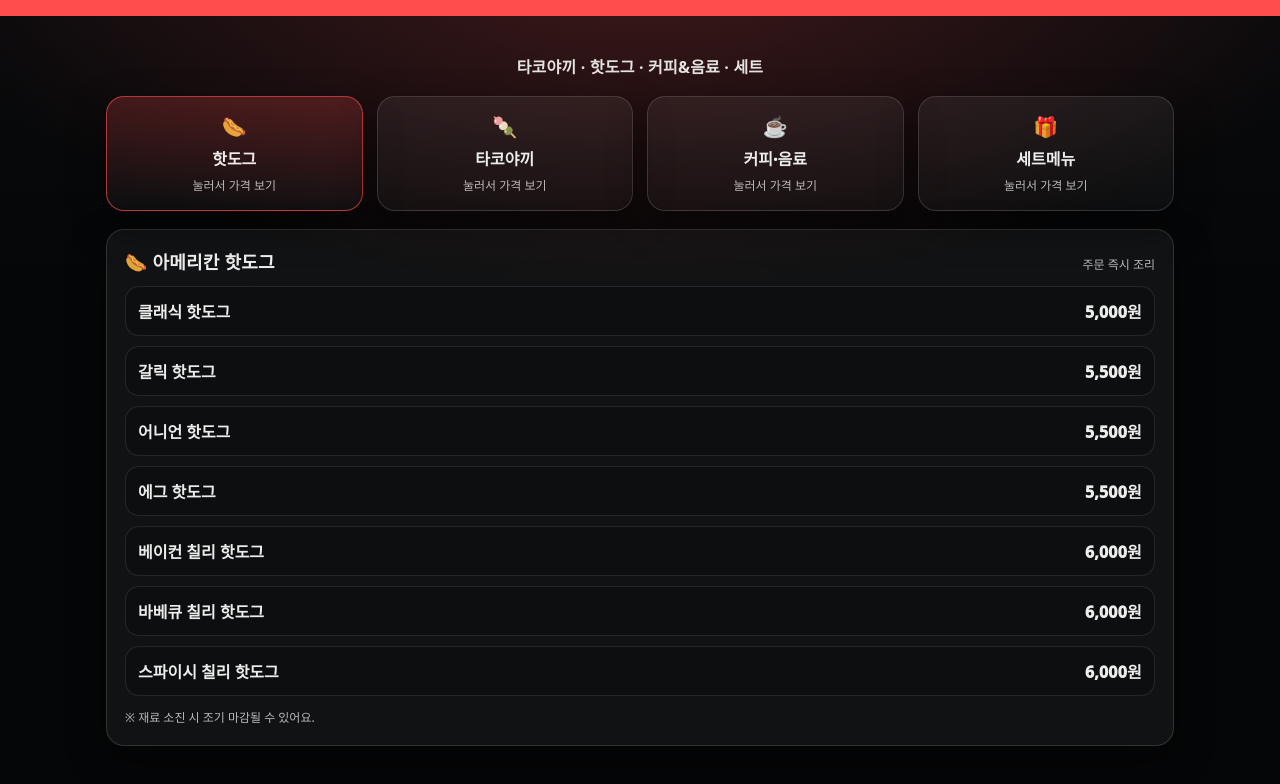
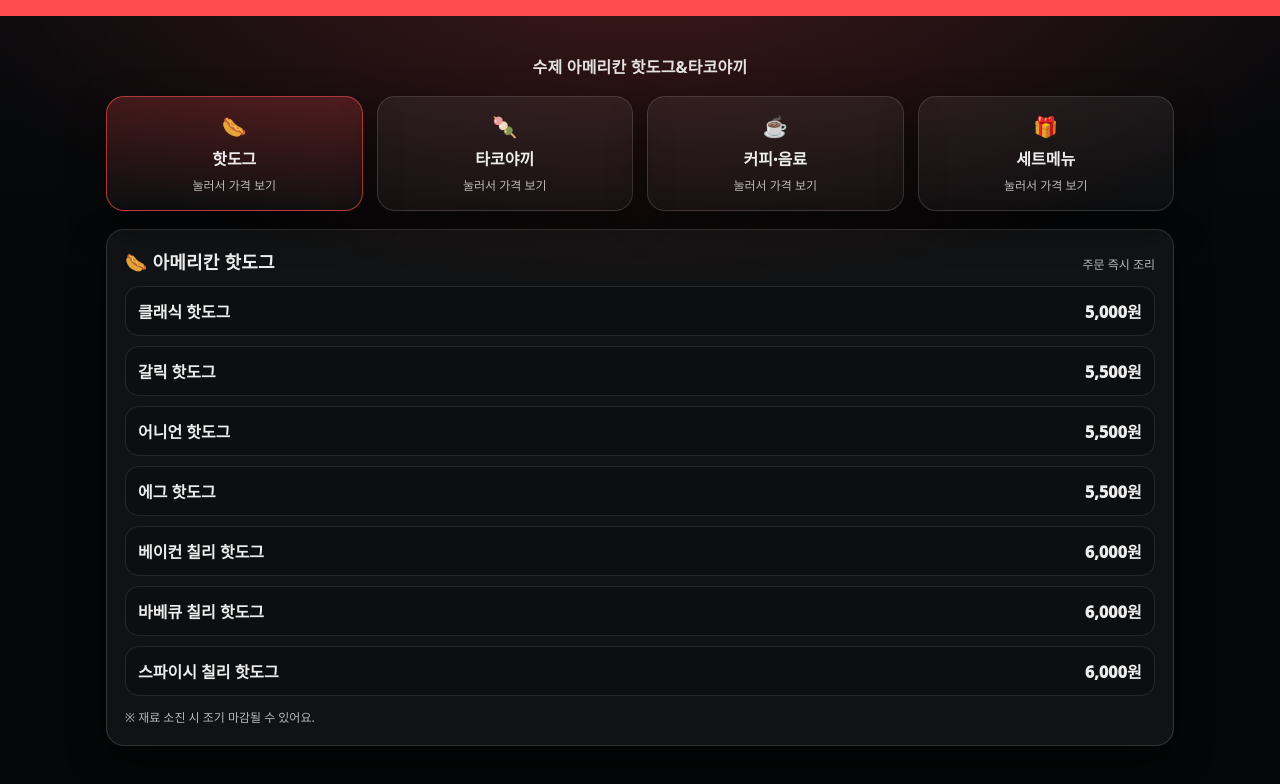
Before and after one commit to tjdls1119/HOTTAKO1119, a plain HTML site: page index.html in a window 1280 px wide. Shown: the part 50-834 px from the top of the page. Drawn offline with Linux system fonts and the light colour scheme.

Commit message:
Update index.html

```diff
--- a/index.html
+++ b/index.html
@@ -180,7 +180,7 @@
   </header>
 
   <div class="wrap">
-    <div class="subtitle">타코야끼 · 핫도그 · 커피&음료 · 세트</div>
+    <div class="subtitle">수제 아메리칸 핫도그&타코야끼</div>
 
     <!-- ✅ 탭 4개 -->
     <div class="tabs" role="tablist" aria-label="메뉴 탭">
```
